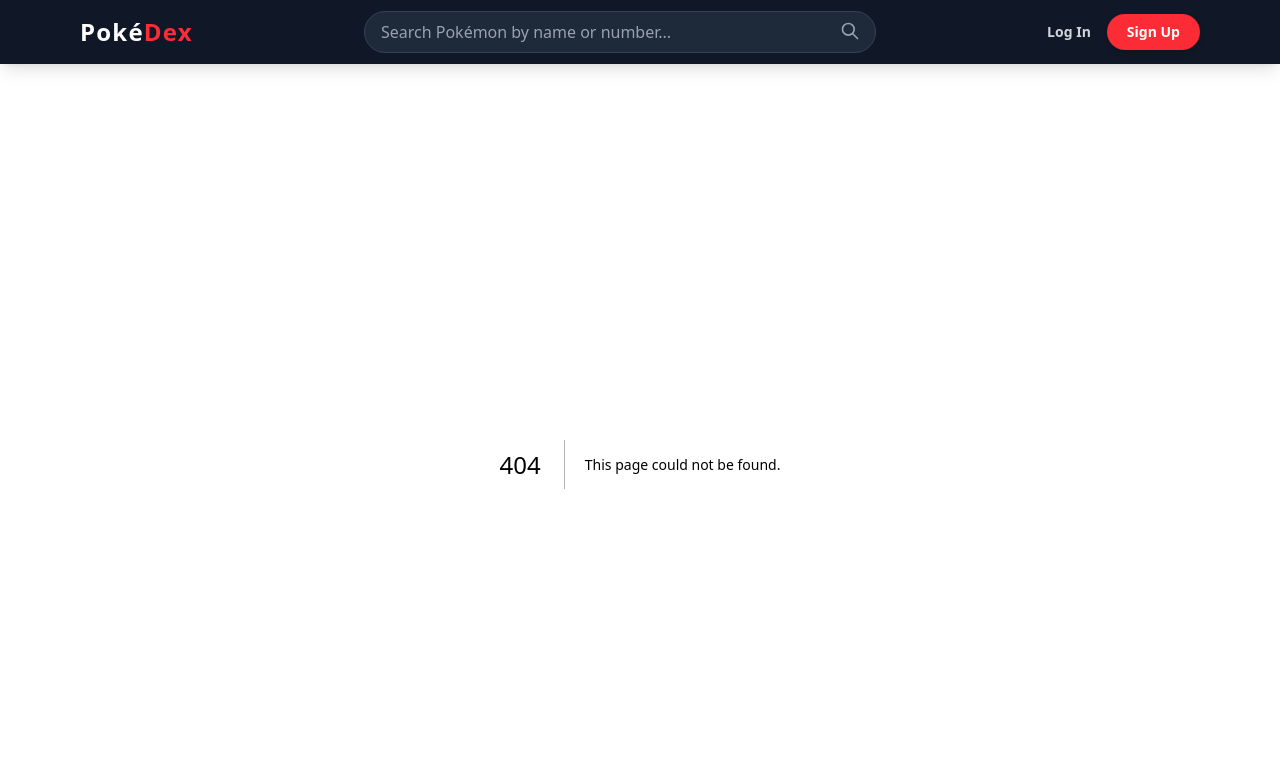
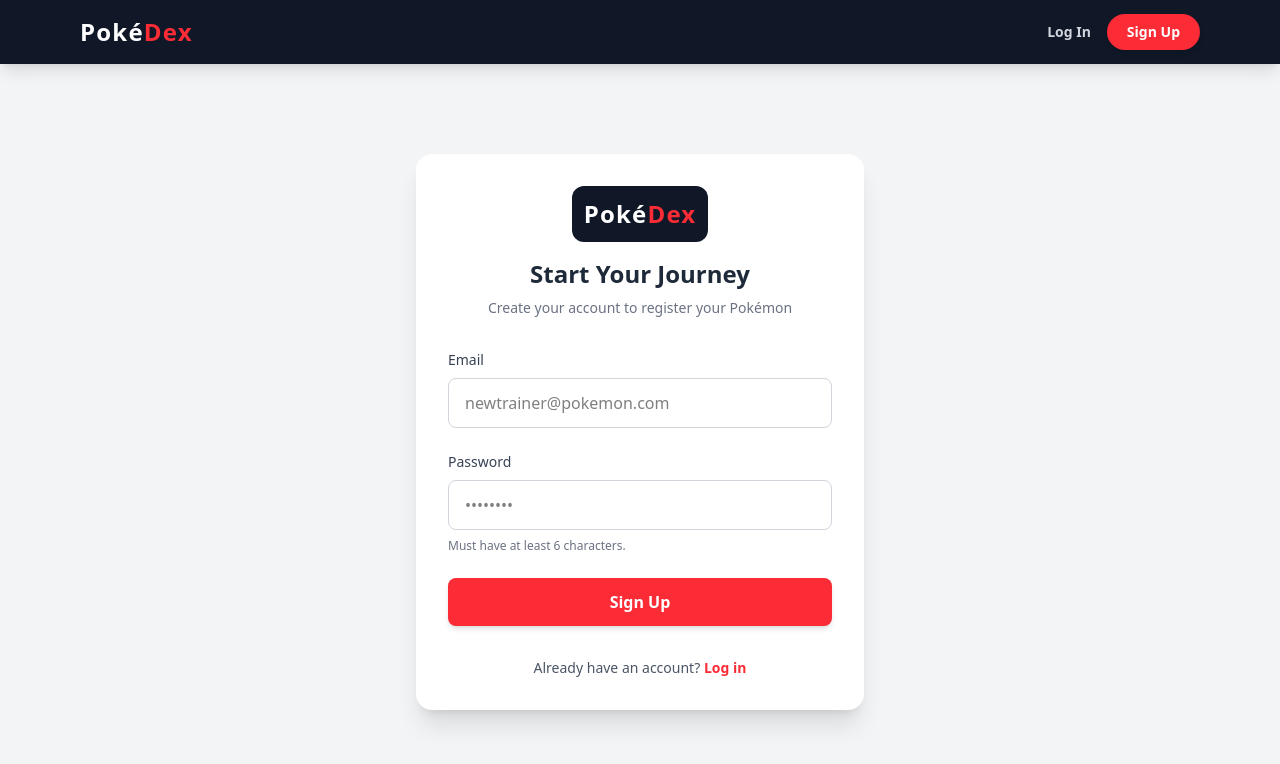
Before and after one commit to ianfranfn/pokemon-project, a Next.js app in the folder frontend/: page /register in a window 1280 px wide. Before the commit this address had no page. Shown: the top 764 px of the page. Built offline with nearby package versions, Linux system fonts and the light colour scheme.

Commit message:
feat: Made Register and Log In forms. Hide search bar on authentication pages for better UX

```diff
--- /dev/null
+++ b/frontend/src/app/login/page.js
@@ -0,0 +1,61 @@
+import Link from 'next/link';
+import Logo from '../../components/Logo';
+
+export default function LoginPage() {
+  return (
+    <main className="min-h-[calc(100vh-64px)] flex items-center justify-center p-4">
+      <div className="bg-white p-8 rounded-2xl shadow-xl w-full max-w-md">
+
+        <div className="text-center mb-8">
+          <div className="flex justify-center mb-4 bg-gray-900 p-3 rounded-xl inline-block">
+            <Logo />
+          </div>
+          <h1 className="text-2xl font-bold text-gray-800">Welcome back!</h1>
+          <p className="text-gray-500 text-sm mt-2">Enter your credentials to access your Pokédex</p>
+        </div>
+
+        <form className="space-y-6">
+          <div>
+            <label className="block text-sm font-medium text-gray-700 mb-2" htmlFor="email">
+              Email
+            </label>
+            <input
+              id="email"
+              type="email"
+              placeholder="trainer@pokemon.com"
+              className="w-full px-4 py-3 rounded-lg border border-gray-300 focus:ring-2 focus:ring-red-500 focus:border-red-500 transition-colors outline-none"
+              required
+            />
+          </div>
+
+          <div>
+            <label className="block text-sm font-medium text-gray-700 mb-2" htmlFor="password">
+              Password
+            </label>
+            <input
+              id="password"
+              type="password"
+              placeholder="••••••••"
+              className="w-full px-4 py-3 rounded-lg border border-gray-300 focus:ring-2 focus:ring-red-500 focus:border-red-500 transition-colors outline-none"
+              required
+            />
+          </div>
+
+          <button
+            type="submit"
+            className="w-full bg-red-500 hover:bg-red-600 text-white font-bold py-3 px-4 rounded-lg transition-colors shadow-md"
+          >
+            Log In
+          </button>
+        </form>
+
+        <p className="text-center text-gray-600 text-sm mt-8">
+          Don't have a trainer license yet?{' '}
+          <Link href="/register" className="text-red-500 hover:text-red-600 font-semibold transition-colors">
+            Sign Up here
+          </Link>
+        </p>
+      </div>
+    </main>
+  );
+}
--- /dev/null
+++ b/frontend/src/app/register/page.js
@@ -0,0 +1,62 @@
+import Link from 'next/link';
+import Logo from '../../components/Logo';
+
+export default function RegisterPage() {
+  return (
+    <main className="min-h-[calc(100vh-64px)] flex items-center justify-center p-4">
+      <div className="bg-white p-8 rounded-2xl shadow-xl w-full max-w-md">
+
+        <div className="text-center mb-8">
+          <div className="flex justify-center mb-4 bg-gray-900 p-3 rounded-xl inline-block">
+            <Logo />
+          </div>
+          <h1 className="text-2xl font-bold text-gray-800">Start Your Journey</h1>
+          <p className="text-gray-500 text-sm mt-2">Create your account to register your Pokémon</p>
+        </div>
+
+        <form className="space-y-6">
+          <div>
+            <label className="block text-sm font-medium text-gray-700 mb-2" htmlFor="email">
+              Email
+            </label>
+            <input
+              id="email"
+              type="email"
+              placeholder="newtrainer@pokemon.com"
+              className="w-full px-4 py-3 rounded-lg border border-gray-300 focus:ring-2 focus:ring-red-500 focus:border-red-500 transition-colors outline-none"
+              required
+            />
+          </div>
+
+          <div>
+            <label className="block text-sm font-medium text-gray-700 mb-2" htmlFor="password">
+              Password
+            </label>
+            <input
+              id="password"
+              type="password"
+              placeholder="••••••••"
+              className="w-full px-4 py-3 rounded-lg border border-gray-300 focus:ring-2 focus:ring-red-500 focus:border-red-500 transition-colors outline-none"
+              required
+            />
+            <p className="text-xs text-gray-500 mt-2">Must have at least 6 characters.</p>
+          </div>
+
+          <button
+            type="submit"
+            className="w-full bg-red-500 hover:bg-red-600 text-white font-bold py-3 px-4 rounded-lg transition-colors shadow-md"
+          >
+            Sign Up
+          </button>
+        </form>
+
+        <p className="text-center text-gray-600 text-sm mt-8">
+          Already have an account?{' '}
+          <Link href="/login" className="text-red-500 hover:text-red-600 font-semibold transition-colors">
+            Log in
+          </Link>
+        </p>
+      </div>
+    </main>
+  );
+}
--- a/frontend/src/components/Navbar.jsx
+++ b/frontend/src/components/Navbar.jsx
@@ -1,12 +1,22 @@
+'use client';
+
+import Link from 'next/link';
 import Logo from './Logo';
 import SearchIcon from './SearchIcon';
+import { usePathname } from 'next/navigation';
 
 export default function Navbar() {
+  const pathname = usePathname();
+  const isAuthPage = pathname === '/login' || pathname === '/register';
+
   return (
     <nav className="bg-gray-900 shadow-lg sticky top-0 z-50">
       <div className="max-w-6xl mx-auto px-4">
         <div className="flex justify-between items-center h-16">
+
           <Logo />
+
+        {!isAuthPage && (
           <div className="flex-1 max-w-lg mx-8 hidden md:block">
             <div className="relative">
               <input
@@ -19,13 +29,14 @@
               </button>
             </div>
           </div>
+        )}
           <div className="flex items-center space-x-4">
-            <button className="text-gray-300 hover:text-white text-sm font-semibold transition-colors">
+            <Link href="/login" className="text-gray-300 hover:text-white text-sm font-semibold transition-colors">
               Log In
-            </button>
-            <button className="bg-red-500 hover:bg-red-600 text-white text-sm font-semibold py-2 px-5 rounded-full transition-colors shadow-md">
+            </Link>
+            <Link href="/register" className="bg-red-500 hover:bg-red-600 text-white text-sm font-semibold py-2 px-5 rounded-full transition-colors shadow-md">
               Sign Up
-            </button>
+            </Link>
           </div>
 
         </div>
```
